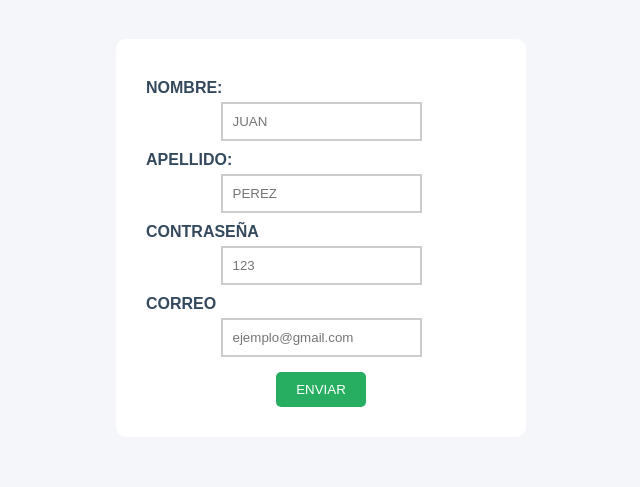
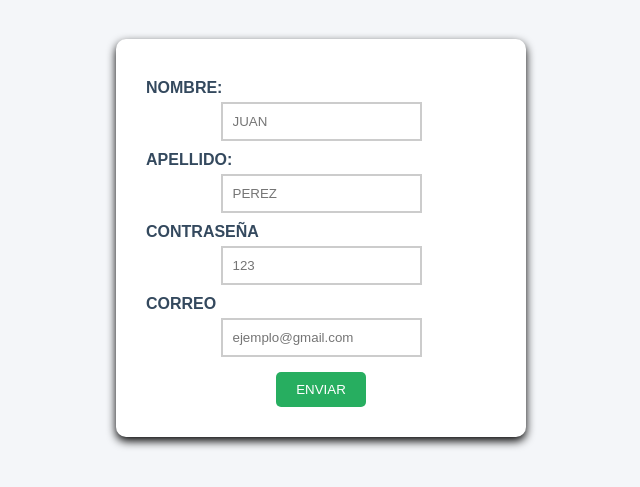
Before and after one commit to dylshub/SitioWeb, a plain HTML site: page index.html in a window 1280 px wide. Shown: the part 61-548 px from the top of the page, without its empty margins (319-959 px from the left). Drawn offline with Linux system fonts and the light colour scheme.

Commit message:
modifique el estilo

```diff
--- a/styles/style.css
+++ b/styles/style.css
@@ -20,7 +20,7 @@ form {
   background: #ffffff;
   padding: 30px;
   border-radius: 10px;
-  box-shadow: 0 4px 10px rgba(0, 0, 0, 0, 1);
+  box-shadow: 0 4px 10px black;
   width: 350px;
 }
 
```
